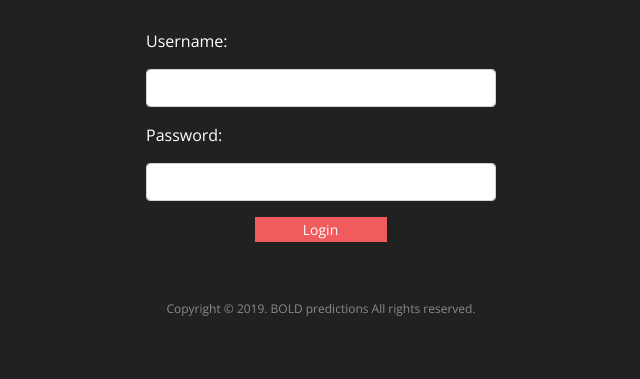
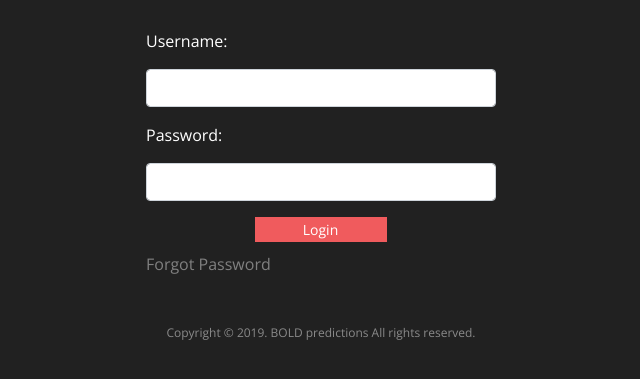
Before and after one commit to boldprediction/website, a Django app: page /login in a window 1280 px wide. Shown: the part 204-583 px from the top of the page, without its empty margins (319-959 px from the left). Run offline with Django 3.2, Linux system fonts and the light colour scheme; some libraries are stand-ins or nearby versions.

Commit message:
updated login form

```diff
--- a/boldpredict/templates/boldpredict/login.html
+++ b/boldpredict/templates/boldpredict/login.html
@@ -52,6 +52,9 @@
 						</p>
 					</div>
 				</form>
+				<div>
+					<a href="{% url 'forget_password' %}">Forgot Password</a>
+				</div>
 			</div>
 			<div class="col-md-4">
 			</div>
```
